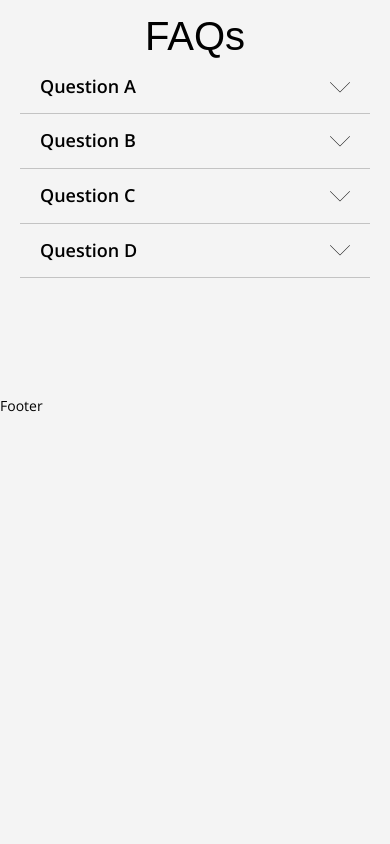
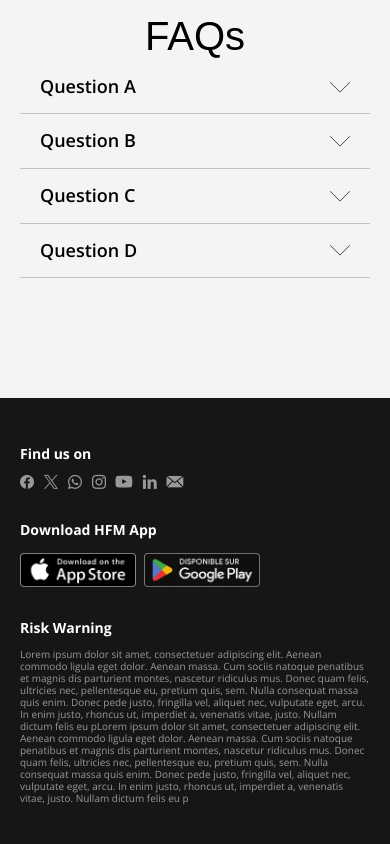
Before and after one commit to Lukyord/hfm-test, a React (Create React App) app: page / in a window 390 px wide. Shown: the part 4673-5517 px from the top of the page. Before the commit the page ends 5088 px from the top, so only its background shows below. Built offline with nearby package versions, Linux system fonts and the light colour scheme; no server answers; a web font is replaced by a local one.

Commit message:
feat: footer

```diff
--- a/public/index.html
+++ b/public/index.html
@@ -4,8 +4,9 @@
         <meta charset="utf-8" />
         <link rel="icon" href="%PUBLIC_URL%/favicon.ico" />
         <meta name="viewport" content="width=device-width, initial-scale=1" />
-        <meta name="theme-color" content="#000000" />
         <meta name="description" content="HFM Test" />
+        <meta name="msapplication-TileColor" content="#161616" />
+        <meta name="theme-color" content="#161616" />
         <link
             rel="icon"
             type="image/png"
--- a/src/assets/css/global-rwd.css
+++ b/src/assets/css/global-rwd.css
@@ -220,6 +220,14 @@
         margin-top: var(--spacing-md);
     }
 
+    /* FOOTER ================================================ */
+    .footer-nav {
+        flex-direction: column;
+        display: flex;
+        gap: var(--spacing-md);
+        padding: var(--spacing-2lg) var(--spacing-container);
+    }
+
     /* ACCORDION ======================================== */
     .accordion {
         --padding-y: var(--spacing-xs);
--- a/src/assets/css/global.css
+++ b/src/assets/css/global.css
@@ -196,7 +196,7 @@ body {
     position: relative;
     min-height: 100svh;
     overflow-x: hidden;
-    background: var(--color-light-gray);
+    background: var(--color-gray-dark);
     color: var(--color-black);
     -webkit-animation-name: pageAnimation;
     animation-name: pageAnimation;
@@ -466,6 +466,12 @@ img {
 .ic::before {
     display: block;
 }
+.ic-youtube:before,
+.ic-envelope:before {
+    transform: scale(1.2);
+    display: block;
+    margin: 0 0.1em;
+}
 
 /* TRANSITION ====================*/
 img,
@@ -489,6 +495,7 @@ html.resizing * {
     display: grid;
     min-height: 100svh;
     grid-template-rows: 1fr auto;
+    background-color: var(--color-light-gray);
 }
 
 section {
@@ -612,6 +619,7 @@ section.header-padding {
 
 .sc-ttl {
     text-align: center;
+    text-wrap: balance;
 }
 
 .visually-hidden {
@@ -1017,6 +1025,61 @@ html.header-menu-enabled .hamburger .bars > .bar:nth-child(3) {
 }
 
 /* FOOTER ================================================ */
+#footer {
+    background-color: var(--color-gray-dark);
+    color: var(--color-mid-gray);
+    -webkit-user-drag: none;
+    -khtml-user-drag: none;
+    -moz-user-drag: none;
+    -o-user-drag: none;
+}
+
+.footer-nav {
+    display: flex;
+    gap: var(--spacing-xl);
+    padding: var(--spacing-2lg) var(--spacing-container) var(--spacing-5xl);
+
+    .content-ttl {
+        color: var(--color-white);
+        font-weight: 700;
+        margin-bottom: var(--spacing-2xs);
+    }
+
+    .footer-links {
+        flex-shrink: 0;
+    }
+
+    .footer-disclaimer {
+        display: flex;
+        flex-direction: column;
+        justify-content: space-between;
+    }
+
+    .footer-cta {
+        margin-top: var(--spacing-md);
+
+        .app-cta {
+            display: flex;
+            gap: var(--spacing-4xs);
+
+            .app-cta-item {
+                height: 3.9rem;
+                width: auto;
+                aspect-ratio: 2.9743589744;
+
+                *:is(img, video) {
+                    object-fit: contain;
+                }
+            }
+        }
+    }
+}
+
+.social {
+    display: flex;
+    gap: var(--spacing-5xs) var(--spacing-3xs);
+    align-items: center;
+}
 
 /* FORM ================================================ */
 *:is(input, textarea, select, .input) {
--- a/src/components/footer/Footer.tsx
+++ b/src/components/footer/Footer.tsx
@@ -1,9 +1,113 @@
-import React from "react";
+import { Link } from "react-router-dom";
+
+import appStoreImage from "@/assets/media/download-app-store-badge.webp";
+import googlePlayImage from "@/assets/media/download-google-play-badge.webp";
+
+import RenderMedia from "../common/Media";
 
 export default function Footer() {
     return (
         <footer id="footer">
-            <p>Footer</p>
+            <div className="footer-nav">
+                <div className="footer-links">
+                    <div className="footer-social">
+                        <div className="content-ttl">
+                            <h3>Find us on</h3>
+                        </div>
+
+                        <ul className="social">
+                            <li>
+                                <Link to="#facebook">
+                                    <i className="ic ic-facebook"></i>
+                                </Link>
+                            </li>
+                            <li>
+                                <Link to="#twitter">
+                                    <i className="ic ic-twitter"></i>{" "}
+                                </Link>
+                            </li>
+                            <li>
+                                <Link to="#whatsapp">
+                                    <i className="ic ic-whatsapp"></i>{" "}
+                                </Link>
+                            </li>
+                            <li>
+                                <Link to="#instagram">
+                                    <i className="ic ic-instagram"></i>{" "}
+                                </Link>
+                            </li>
+                            <li>
+                                <Link to="#youtube">
+                                    <i className="ic ic-youtube"></i>{" "}
+                                </Link>
+                            </li>
+                            <li>
+                                <Link to="#linkedin">
+                                    <i className="ic ic-linkedin"></i>{" "}
+                                </Link>
+                            </li>
+                            <li>
+                                <Link to="#envelope">
+                                    <i className="ic ic-envelope"></i>{" "}
+                                </Link>
+                            </li>
+                        </ul>
+                    </div>
+
+                    <div className="footer-cta">
+                        <div className="content-ttl">
+                            <h3>Download HFM App</h3>
+                        </div>
+
+                        <div className="app-cta">
+                            <Link to="#app-store" className="app-cta-item">
+                                <RenderMedia
+                                    src={appStoreImage}
+                                    srcMobile={appStoreImage}
+                                    alt="App Store"
+                                />
+                            </Link>
+
+                            <Link to="#google-play" className="app-cta-item">
+                                <RenderMedia
+                                    src={googlePlayImage}
+                                    srcMobile={googlePlayImage}
+                                    alt="Google Play"
+                                />
+                            </Link>
+                        </div>
+                    </div>
+                </div>
+
+                <div className="footer-disclaimer">
+                    <div className="content-ttl">
+                        <h3>Risk Warning</h3>
+                    </div>
+
+                    <div className="disclaimer-content">
+                        <p className="size-extra-small">
+                            Lorem ipsum dolor sit amet, consectetuer adipiscing
+                            elit. Aenean commodo ligula eget dolor. Aenean
+                            massa. Cum sociis natoque penatibus et magnis dis
+                            parturient montes, nascetur ridiculus mus. Donec
+                            quam felis, ultricies nec, pellentesque eu, pretium
+                            quis, sem. Nulla consequat massa quis enim. Donec
+                            pede justo, fringilla vel, aliquet nec, vulputate
+                            eget, arcu. In enim justo, rhoncus ut, imperdiet a,
+                            venenatis vitae, justo. Nullam dictum felis eu
+                            pLorem ipsum dolor sit amet, consectetuer adipiscing
+                            elit. Aenean commodo ligula eget dolor. Aenean
+                            massa. Cum sociis natoque penatibus et magnis dis
+                            parturient montes, nascetur ridiculus mus. Donec
+                            quam felis, ultricies nec, pellentesque eu, pretium
+                            quis, sem. Nulla consequat massa quis enim. Donec
+                            pede justo, fringilla vel, aliquet nec, vulputate
+                            eget, arcu. In enim justo, rhoncus ut, imperdiet a,
+                            venenatis vitae, justo. Nullam dictum felis eu p
+                        </p>
+                    </div>
+                </div>
+            </div>
         </footer>
     );
 }
```
Also changed, not shown: src/assets/media/download-app-store-badge.webp (added), src/assets/media/download-google-play-badge.webp (added).
